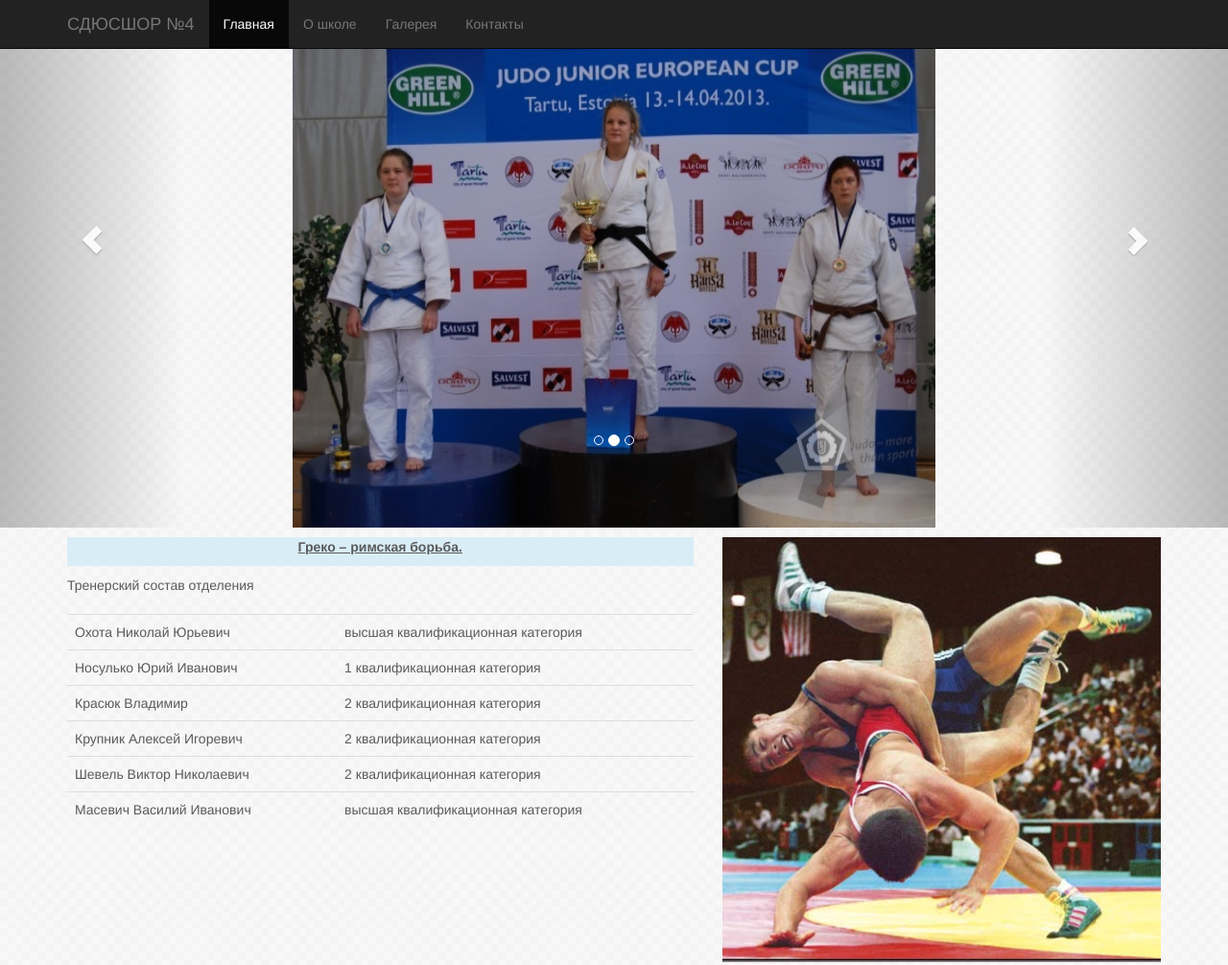
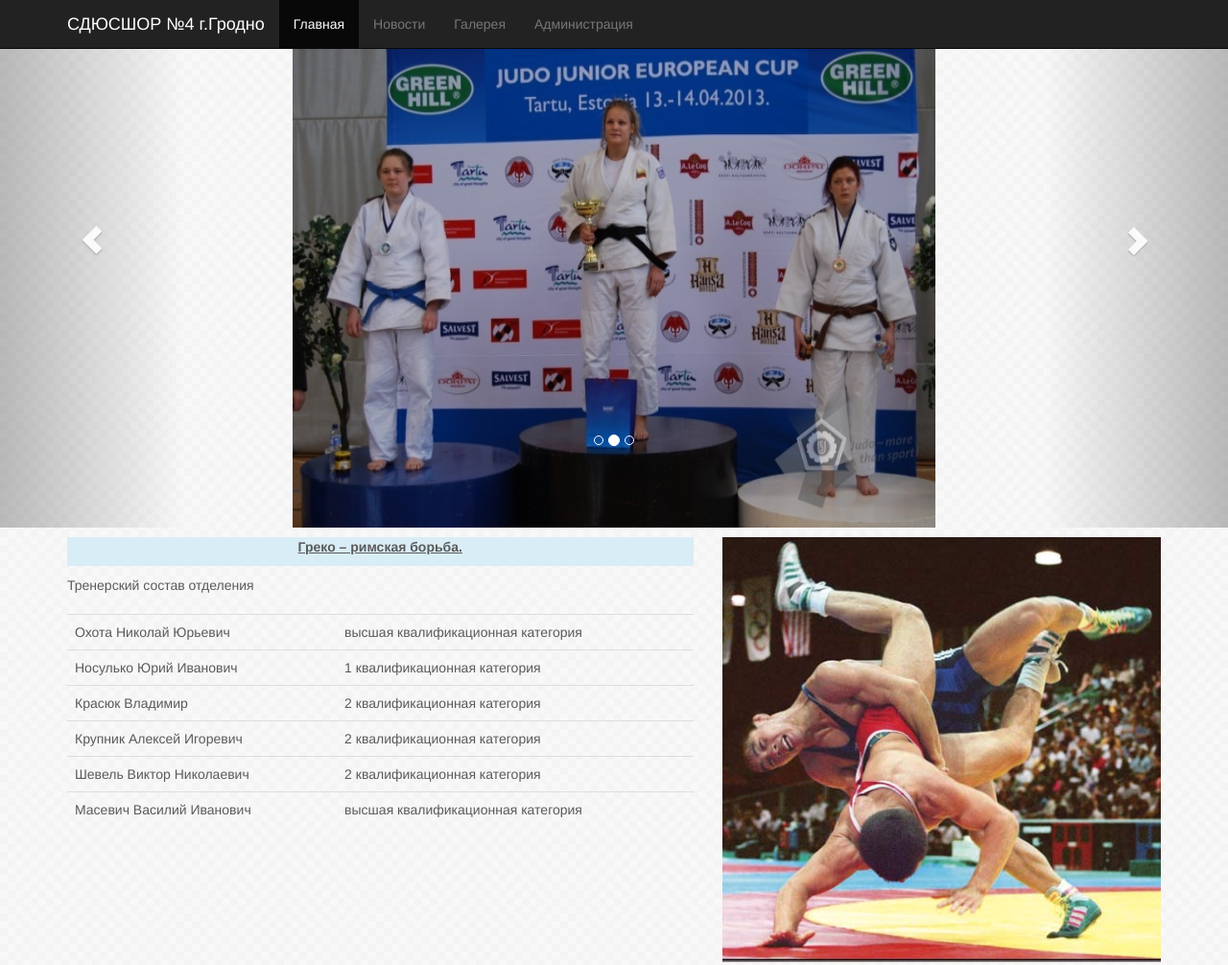
Before and after one commit to sdushor4/sdushor4.github.io, a website: page index.html in a window 1280 px wide. Shown: the top 1006 px of the page at 96% size. Drawn offline with Linux system fonts and the light colour scheme.

Commit message:
fix styling

```diff
--- a/index.html
+++ b/index.html
@@ -37,14 +37,14 @@
             <span class="icon-bar"></span>
             <span class="icon-bar"></span>
           </button>
-          <a class="navbar-brand" href="#">СДЮСШОР №4</a>
+          <a class="navbar-brand" href="#">СДЮСШОР №4 г.Гродно</a>
         </div>
         <div class="navbar-collapse collapse">
           <ul class="nav navbar-nav">
             <li class="active"><a href="#">Главная</a></li>
-            <li><a href="#about">О школе</a></li>
-            <li><a href="#about">Галерея</a></li>
-            <li><a href="#contact">Контакты</a></li>
+            <li><a href="/news.html">Новости</a></li>
+            <li><a href="/galery.html">Галерея</a></li>
+            <li><a href="/contacts.html">Администрация</a></li>
         </div><!--/.navbar-collapse -->
       </div>
     </div>
@@ -264,7 +264,6 @@
       <!-- FOOTER -->
       <footer>
         <p class="pull-right"><a href="#">Наверх</a></p>
-        <p>&copy; 2014 Company, Inc. &middot; <a href="#">Privacy</a> &middot; <a href="#">Terms</a></p>
       </footer>
 
     </div><!-- /.container -->
--- a/styles/style.css
+++ b/styles/style.css
@@ -19,3 +19,6 @@ body {
 	text-decoration: underline;
 	font-weight: bold;
 }
+.navbar-brand {
+	color: white !important;
+}
```
